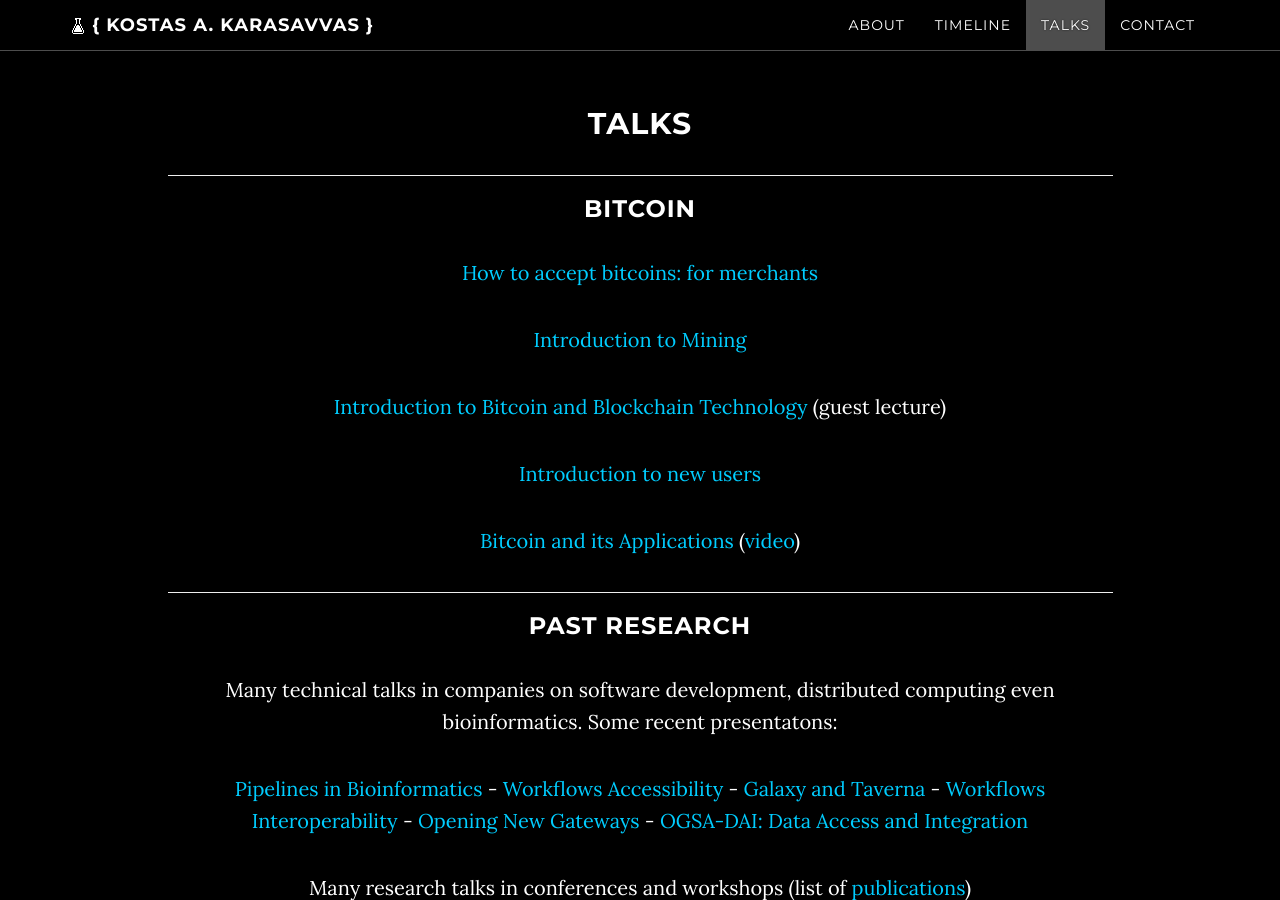
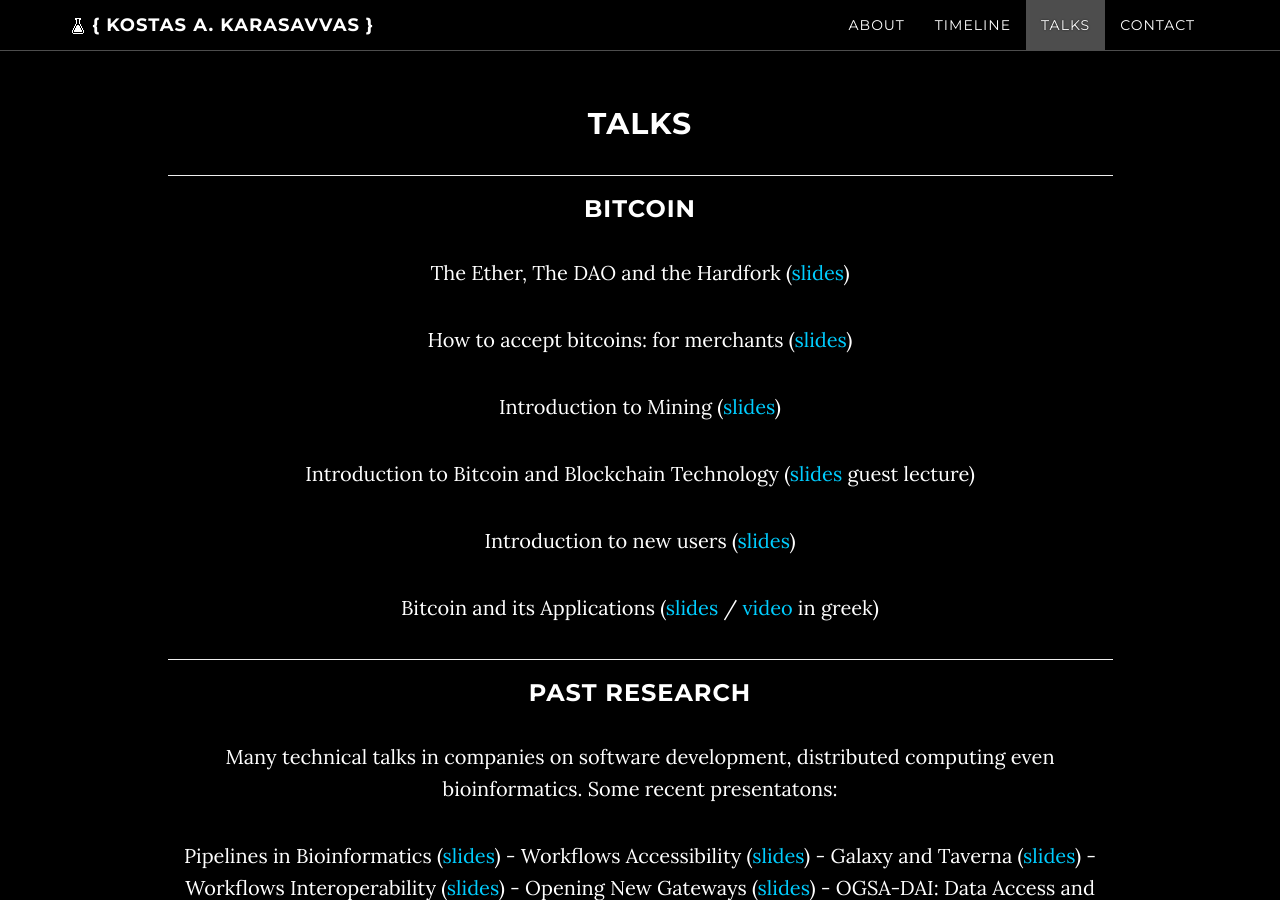
Before and after one commit to karask/karask.github.io, a Jekyll site: the page built from index.html, in a window 1280 px wide and 900 px high, scrolled down 4223 px. Built offline with Jekyll 4.4.1, drawn with Linux system fonts in a browser that asks for light colours; nearby versions of some CDN libraries; the list of posts is cut into pages by our own code; comment, search, counter and statistics services are not loaded; some of the changed text lies outside the part shown.

Commit message:
updated talks and added TheDAO talk

```diff
--- a/talks.html
+++ b/talks.html
@@ -9,15 +9,17 @@ title: Talks
 
 <h3 style="text-align: center;" markdown="1">Bitcoin</h3>
 
-[How to accept bitcoins: for merchants](/assets/How_to_accept_bitcoins_7th.pdf)
+The Ether, The DAO and the Hardfork ([slides](/assets/The_DAO_Event_9th.pdf))
 
-[Introduction to Mining](/assets/Introduction_to_mining_6th.pdf)
+How to accept bitcoins: for merchants ([slides](/assets/How_to_accept_bitcoins_7th.pdf))
 
-[Introduction to Bitcoin and Blockchain Technology](/assets/Introduction_to_Bitcoin_and_Blockchain_Technology_City_College_13-05-2016.pdf) (guest lecture)
+Introduction to Mining ([slides](/assets/Introduction_to_mining_6th.pdf))
 
-[Introduction to new users](/assets/Introduction_to_new_users_5th.pdf)
+Introduction to Bitcoin and Blockchain Technology ([slides](/assets/Introduction_to_Bitcoin_and_Blockchain_Technology_City_College_13-05-2016.pdf) guest lecture)
 
-[Bitcoin and its Applications](/assets/Bitcoin_and_its_Applications_-_Innovathens_12-02-16.pdf) (<a href="https://www.youtube.com/watch?v=FiEq4JzT_KU&t=85m42s" target="_blank">video</a>)
+Introduction to new users ([slides](/assets/Introduction_to_new_users_5th.pdf))
+
+Bitcoin and its Applications ([slides](/assets/Bitcoin_and_its_Applications_-_Innovathens_12-02-16.pdf) / <a href="https://www.youtube.com/watch?v=FiEq4JzT_KU&t=85m42s" target="_blank">video</a> in greek)
 
 ---
 
@@ -25,12 +27,12 @@ title: Talks
 
 Many technical talks in companies on software development, distributed computing even bioinformatics. Some recent presentatons:
 
-[Pipelines in Bioinformatics](/assets/pipelinesDiscussion.pdf) -
-[Workflows Accessibility](/assets/workflowsAccessibility.pdf) -
-[Galaxy and Taverna](/assets/GalaxyTaverna.pdf) -
-[Workflows Interoperability](/assets/GalaxyTavernaBOSC2011.pdf) -
-[Opening New Gateways](/assets/OpeningNewGatewaysIWSG2012.pdf) -
-[OGSA-DAI: Data Access and Integration](/assets/ogsadai.pdf)
+Pipelines in Bioinformatics ([slides](/assets/pipelinesDiscussion.pdf)) -
+Workflows Accessibility ([slides](/assets/workflowsAccessibility.pdf)) -
+Galaxy and Taverna ([slides](/assets/GalaxyTaverna.pdf)) -
+Workflows Interoperability ([slides](/assets/GalaxyTavernaBOSC2011.pdf)) -
+Opening New Gateways ([slides](/assets/OpeningNewGatewaysIWSG2012.pdf)) -
+OGSA-DAI: Data Access and Integration ([slides](/assets/ogsadai.pdf))
 
 Many research talks in conferences and workshops (list of [publications](/assets/publications.pdf))
 
```
Also changed, not shown: 1 other file.
